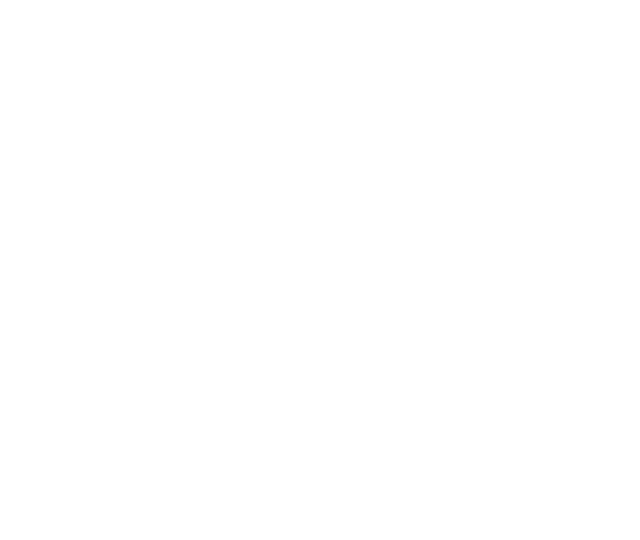
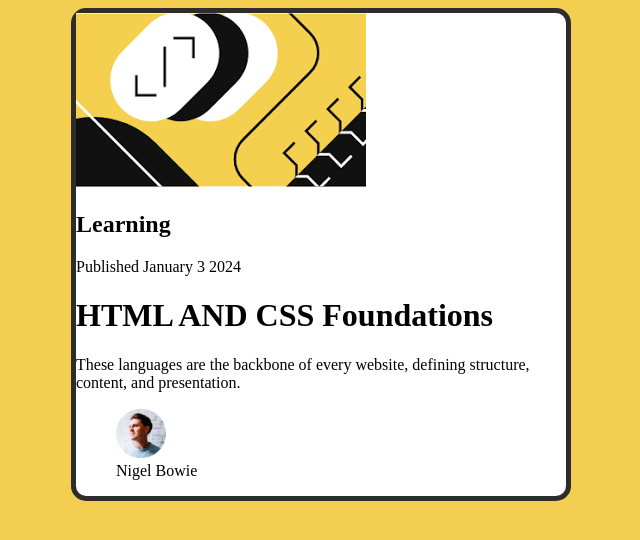
Before and after one commit to Nigel-Bowie/Blog-Preview-Card, a plain HTML site: page index.html in a window 1280 px wide. Shown: the whole page, without its empty margins (319-959 px from the left). Drawn offline with Linux system fonts and the light colour scheme.

Commit message:
Part_1
I have challenges organizing the elements inside the body.

```diff
--- a/index.css
+++ b/index.css
@@ -0,0 +1,21 @@
+html{
+    background-color: rgb(244, 206, 81);
+    margin: 0%;
+    padding: 0%;
+}
+
+.content{
+    background-color: white;
+    box-sizing: border-box;
+    border: 5px solid  rgb(46, 44, 44);
+    border-radius: 15px;
+    display: block;
+    margin: auto;
+    width: 500px;
+    left: center;
+    height: auto;
+}
+.offscreen{
+    position: absolute;
+    left: -1000px;
+}
--- a/index.html
+++ b/index.html
@@ -5,10 +5,25 @@
     <meta name="viewport" content="width=device-width, initial-scale=1.0">
     <meta name="author" content="Nigel Bowie">
     <meta name="description" content="This is my first HTML and CSS project.">
+    <link rel="stylesheet" href="index.css">
     <title>Blog Preview Card</title>
 </head>
 <body>
 
+    <div class="content">
+        <div class="main_image">
+            <img class="main_image" src="assets/images/images.png" alt="">
+        </div>
+        <span><h2>Learning</h2> </span>
+        <p>Published January 3 2024</p>
+        <h1><strong> HTML AND CSS Foundations</strong></h1>
+        <p>These languages are the backbone of every website, defining structure, content, and presentation.</p>
+        <figure class="avatar">
+            <img src="assets/images/image-avatar.webp" alt="Avatar" width="50rem" height="50rem">
+            <figcaption> Nigel Bowie</figcaption>
+        </figure>
+    </div>
 
+    <p class="offscreen">Challenge by Frontend Mentor. Coded by Nigel Bowie</p>
 </body>
 </html>
```
Also changed, not shown: assets/fonts/Figtree-Italic-VariableFont_wght.ttf (added), assets/fonts/Figtree-VariableFont_wght.ttf (added), assets/fonts/OFL.txt (added), assets/fonts/README.txt (added), assets/fonts/static/Figtree-ExtraBold.ttf (added), assets/fonts/static/Figtree-SemiBold.ttf (added), assets/images/favicon-32x32.png (added), assets/images/image-avatar.webp (added), assets/images/images.png (added).
